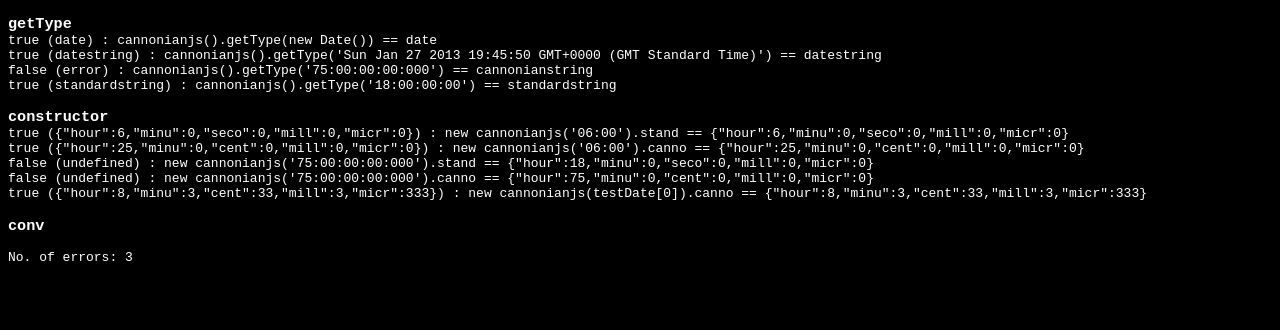
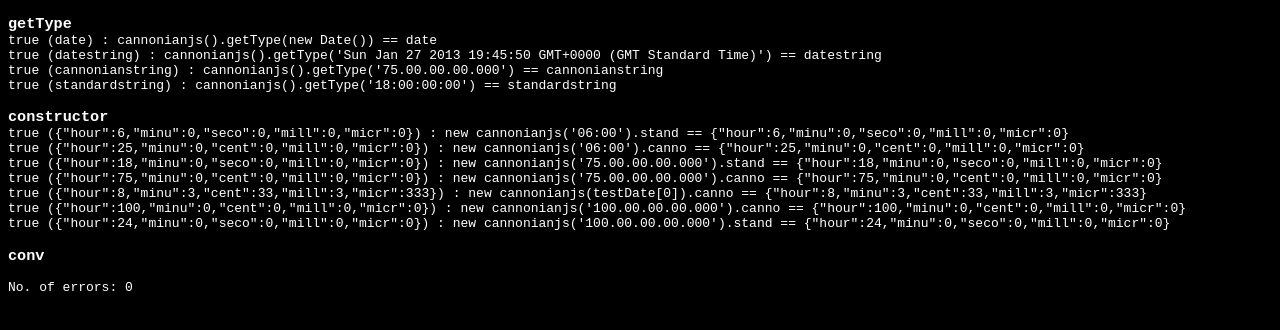
Before and after one commit to jackcannon/cannonianjs, a plain HTML site: page test/test.html in a window 1280 px wide. Drawn offline with nearby package versions, Linux system fonts and the light colour scheme.

Commit message:
Fixed bug when canno hour == 100

```diff
--- a/build.js
+++ b/build.js
@@ -3,7 +3,7 @@
  *
  * - Finish all output formatters (toString, toDec, etc.)
  * - Add 'to' function, where you pass a string of i.e. 'string' and it does a toString()
- * - Enable decimels to be passed in as params
+ * - Enable decimals to be passed in as params
  * - Write documentation
  */
 
@@ -135,7 +135,7 @@ cannonianjs.prototype = {
     } else if (p <= 1 && p >= 0) {
       return 'dec';
     } else if (typeof p == 'string') {
-      if (/^([0-9]{2}\.[0-9]{2}\.[0-9]{2}\.[0-9]{2}\.[0-9]{3})$/.test(p)) {
+      if (/^([0-9]{2,3}\.[0-9]{2}\.[0-9]{2}\.[0-9]{2}\.[0-9]{3})$/.test(p)) {
         return 'cannonianstring';
       } else if (/^([0-9]{2}:[0-9]{2}:[0-9]{2}:[0-9]{2})$/.test(p)) {
         return 'standardstring';
@@ -258,6 +258,7 @@ cannonianjs.prototype = {
     } else {
       var use = p.canno;
     }
+    if (use.hour > 99) return 1;
     var dec = '0.' +
         this.helper.toDigits(use.hour,2) + '' +
         this.helper.toDigits(use.minu,1) + '' +
--- a/test/test.html
+++ b/test/test.html
@@ -30,7 +30,7 @@
         h(3, 'getType');
         tl("cannonianjs().getType(new Date())", 'date');
         tl("cannonianjs().getType('Sun Jan 27 2013 19:45:50 GMT+0000 (GMT Standard Time)')", 'datestring');
-        tl("cannonianjs().getType('75:00:00:00:000')", 'cannonianstring');
+        tl("cannonianjs().getType('75.00.00.00.000')", 'cannonianstring');
         tl("cannonianjs().getType('18:00:00:00')", 'standardstring');
 
 
@@ -39,9 +39,11 @@
         tl("new cannonianjs('06:00').stand", {hour: 6, minu: 0, seco: 0, mill: 0, micr: 0});
         tl("new cannonianjs('06:00').canno", {hour: 25, minu: 0, cent: 0, mill: 0, micr: 0});
 
-        tl("new cannonianjs('75:00:00:00:000').stand", {hour: 18, minu: 0, seco: 0, mill: 0, micr: 0});
-        tl("new cannonianjs('75:00:00:00:000').canno", {hour: 75, minu: 0, cent: 0, mill: 0, micr: 0});
+        tl("new cannonianjs('75.00.00.00.000').stand", {hour: 18, minu: 0, seco: 0, mill: 0, micr: 0});
+        tl("new cannonianjs('75.00.00.00.000').canno", {hour: 75, minu: 0, cent: 0, mill: 0, micr: 0});
         tl("new cannonianjs(testDate[0]).canno", {hour: 8, minu: 3, cent: 33, mill: 3, micr: 333});
+        tl("new cannonianjs('100.00.00.00.000').canno", {hour: 100, minu: 0, cent: 0, mill: 0, micr: 0});
+        tl("new cannonianjs('100.00.00.00.000').stand", {hour: 24, minu: 0, seco: 0, mill: 0, micr: 0});
 
 
 
```
